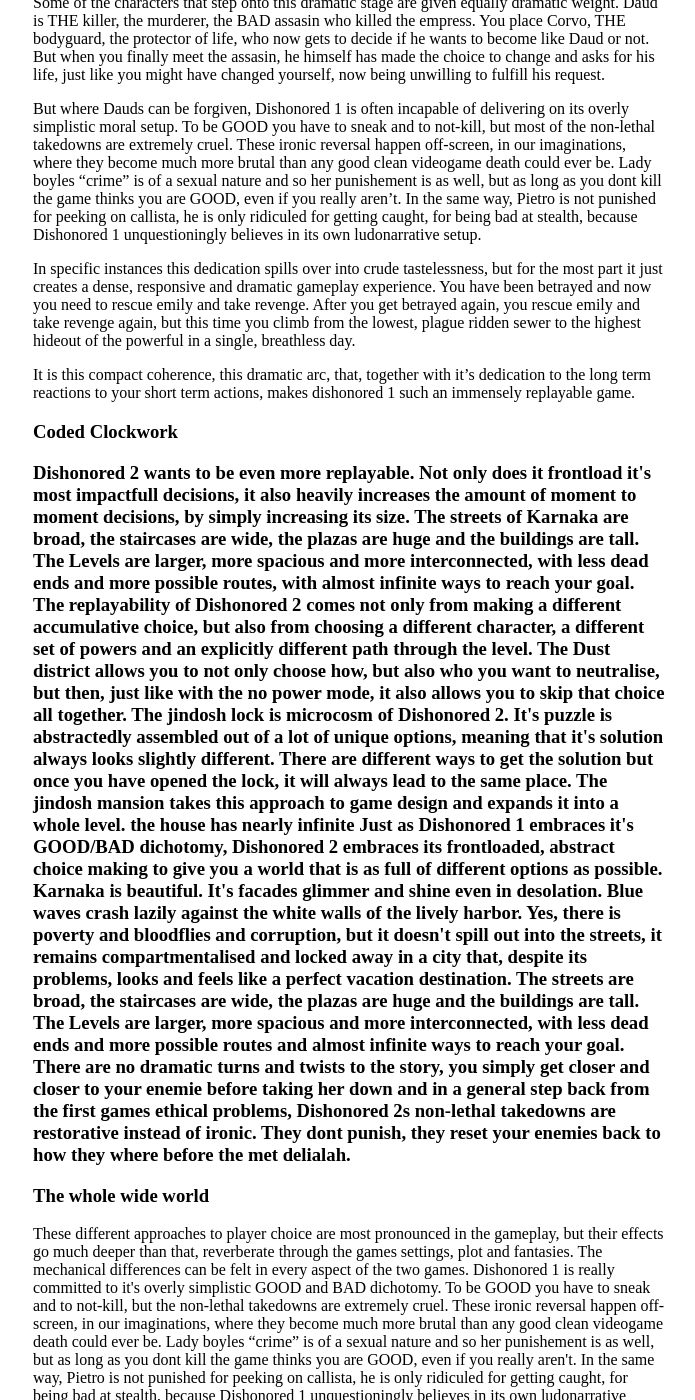
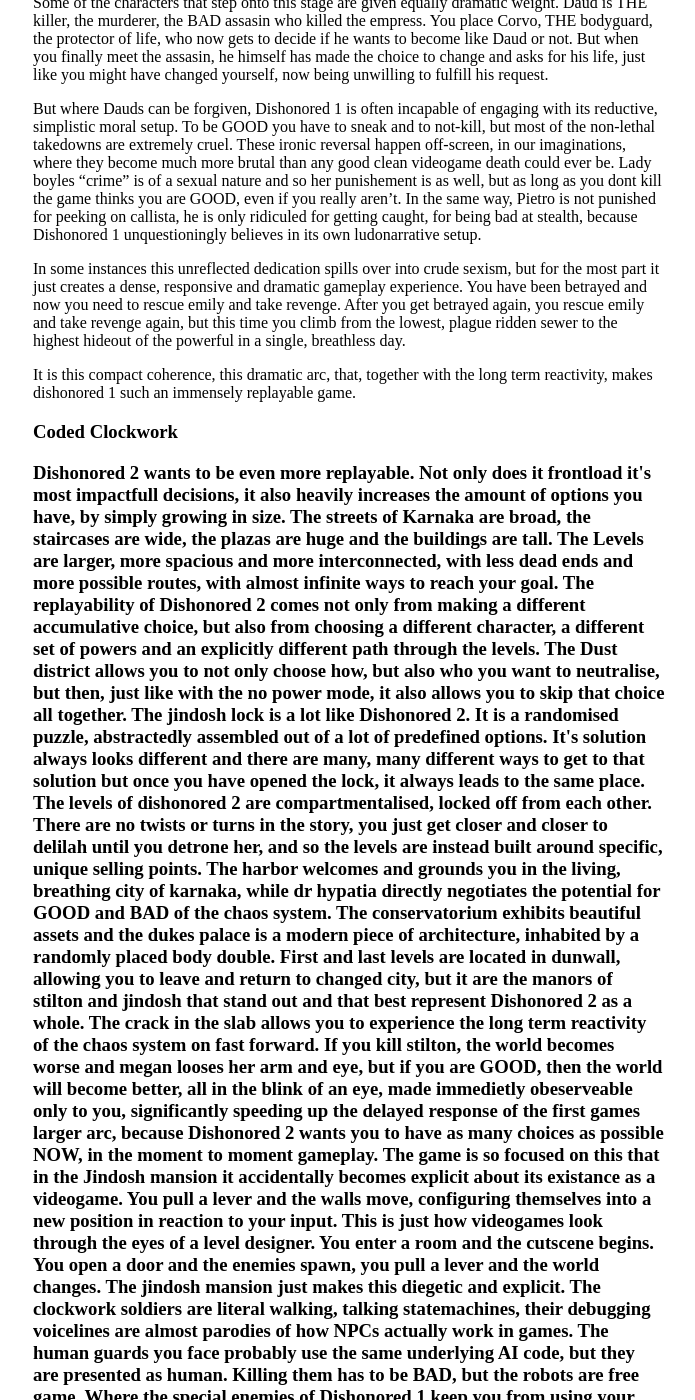
Before and after one commit to stuffedwombat/stuffedwombat.github.io, a Jekyll site: the page built from about_dishonored.md, in a window 1280 px wide and 1400 px high, scrolled down 2668 px. Shown: the whole window, without its empty margins (291-986 px from the left). Built offline with Jekyll 4.4.1, drawn with Linux system fonts in a browser that asks for light colours; our own code applies the rules of GitHub Pages for plain Markdown files; comment, search, counter and statistics services are not loaded; some of the changed text lies outside the part shown.

Commit message:
Update about_dishonored.md

```diff
--- a/about_dishonored.md
+++ b/about_dishonored.md
@@ -56,63 +56,39 @@ Dishonored 2 runs on emergence.
 
 <h3> Dedication to Drama </h3>
 
-Where Dishonored 2 is open and free, Dishonored 1 is linear and claustrophibic.
-It is full of narrow streets and cramped staircases, full of dead ends and small alleys. This compact enviornment gives the developers an almost cinematic control over when and how you see the vistas in the difference, it allows them to pace levels as a series of open and closed spaces, as a collection of dramatic differences.
+And where Dishonored 2 is open and free, Dishonored 1 is linear and claustrophibic.
+It is full of narrow streets and cramped staircases, full of dead ends and small alleys. This compact enviornment gives the developers an almost cinematic control over when and how you see the vistas in the distance, it allows them to pace levels as a series of open and closed spaces, as a collection of dramatic differences.
 
 Dunwall is a city of light and dark, of rich and poor, of plague and parties, it is a city of GOOD and BAD, a place as full of contrasts as one would expect from all the theatre spotlights that have been left lying around.
 
-Some of the characters that step onto this dramatic stage are given equally dramatic weight.
+Some of the characters that step onto this stage are given equally dramatic weight.
 Daud is THE killer, the murderer, the BAD assasin who killed the empress. You place Corvo, THE bodyguard, the protector of life, who now gets to decide if he wants to become like Daud or not. But when you finally meet the assasin, he himself has made the choice to change and asks for his life, just like you might have changed yourself, now  being unwilling to fulfill his request.
 
-But where Dauds can be forgiven, Dishonored 1 is often incapable of delivering on its overly simplistic moral setup. To be GOOD you have to sneak and to not-kill, but most of the non-lethal takedowns are extremely cruel. These ironic reversal happen off-screen, in our imaginations, where they become much more brutal than any good clean videogame death could ever be. Lady boyles “crime” is of a sexual nature and so her punishement is as well, but as long as you dont kill the game thinks you are GOOD, even if you really aren't. In the same way, Pietro is not punished for peeking on callista, he is only ridiculed for getting caught, for being bad at stealth, because Dishonored 1 unquestioningly believes in its own ludonarrative setup.
+But where Dauds can be forgiven, Dishonored 1 is often incapable of engaging with its reductive, simplistic moral setup. To be GOOD you have to sneak and to not-kill, but most of the non-lethal takedowns are extremely cruel. These ironic reversal happen off-screen, in our imaginations, where they become much more brutal than any good clean videogame death could ever be. Lady boyles “crime” is of a sexual nature and so her punishement is as well, but as long as you dont kill the game thinks you are GOOD, even if you really aren't. In the same way, Pietro is not punished for peeking on callista, he is only ridiculed for getting caught, for being bad at stealth, because Dishonored 1 unquestioningly believes in its own ludonarrative setup.
 
- In specific instances this dedication spills over into crude tastelessness, but for the most part it just creates a dense, responsive and dramatic gameplay experience. You have been betrayed and now you need to rescue emily and take revenge. After you get betrayed again, you rescue emily and take revenge again, but this time you climb from the lowest, plague ridden sewer to the highest hideout of the powerful in a single, breathless day.
+In some instances this  unreflected dedication spills over into crude sexism, but for the most part it just creates a dense, responsive and dramatic gameplay experience. You have been betrayed and now you need to rescue emily and take revenge. After you get betrayed again, you rescue emily and take revenge again, but this time you climb from the lowest, plague ridden sewer to the highest hideout of the powerful in a single, breathless day.
 
-It is this compact coherence, this dramatic arc, that, together with it's dedication to the long term reactions to your short term actions, makes dishonored 1 such an immensely replayable game.
+It is this compact coherence, this dramatic arc, that, together with the long term reactivity, makes dishonored 1 such an immensely replayable game.
 
 <h3>Coded Clockwork<h3>
 
-Dishonored 2 wants to be even more replayable. Not only does it frontload it's most impactfull decisions, it also heavily increases the amount of moment to moment decisions, by simply increasing its size. The streets of Karnaka are broad, the staircases are wide, the plazas are huge and the buildings are tall. The Levels are larger, more spacious and more interconnected, with less dead ends and more possible routes, with almost infinite ways to reach your goal.
+Dishonored 2 wants to be even more replayable. Not only does it frontload it's most impactfull decisions, it also heavily increases the amount of options you have, by simply growing in size. The streets of Karnaka are broad, the staircases are wide, the plazas are huge and the buildings are tall. The Levels are larger, more spacious and more interconnected, with less dead ends and more possible routes, with almost infinite ways to reach your goal.
 
-The replayability of Dishonored 2 comes not only from making a different accumulative choice, but also from choosing a different character, a different set of powers and an explicitly different path through the level. The Dust district allows you to not only choose how, but also who you want to neutralise, but then, just like with the no power mode, it also allows you to skip that choice all together.
+The replayability of Dishonored 2 comes not only from making a different accumulative choice, but also from choosing a different character, a different set of powers and an explicitly different path through the levels. The Dust district allows you to not only choose how, but also who you want to neutralise, but then, just like with the no power mode, it also allows you to skip that choice all together.
 
-The jindosh lock is microcosm of Dishonored 2. It's puzzle is abstractedly assembled out of a lot of unique options, meaning that it's solution always looks slightly different. There are different ways to get the solution but once you have opened the lock, it will always lead to the same place.
+The jindosh lock is a lot like Dishonored 2. It is a randomised puzzle, abstractedly assembled out of a lot of predefined options. It's solution always looks different and there are many, many different ways to get to that solution but once you have opened the lock, it always leads to the same place.
 
-The jindosh mansion takes this approach to game design and expands it into a whole level. the house has nearly infinite
+The levels of dishonored 2 are compartmentalised, locked off from each other. There are no twists or turns in the story, you just get closer and closer to delilah until you detrone her, and so the levels are instead built around specific, unique selling points.
 
+The harbor welcomes and grounds you in the living, breathing city of karnaka, while dr hypatia directly negotiates the potential for GOOD and BAD of the chaos system. The conservatorium exhibits beautiful assets and the dukes palace is a modern piece of architecture, inhabited by a randomly placed body double. First and last levels are located in dunwall, allowing you to leave and return to changed city, but it are the manors of stilton and jindosh that stand out and that best represent Dishonored 2 as a whole.
 
-Just as Dishonored 1 embraces it's GOOD/BAD dichotomy, Dishonored 2 embraces its frontloaded, abstract choice making to give you a world that is as full of different options as possible.
+The crack in the slab allows you to experience the long term reactivity of the chaos system on fast forward. If you kill stilton, the world becomes worse and megan looses her arm and eye, but if you are GOOD, then the world will become better, all in the blink of an eye, made immedietly obeserveable only to you, significantly speeding up the delayed response of the first games larger arc, because Dishonored 2 wants you to have as many choices as possible NOW, in the moment to moment gameplay.
 
-Karnaka is beautiful. It's facades glimmer and shine even in desolation. Blue waves crash lazily against the white walls of the lively harbor. Yes, there is poverty and bloodflies and corruption, but it doesn't spill out into the streets, it remains compartmentalised and locked away in a city that, despite its problems, looks and feels like a perfect vacation destination. The streets are broad, the staircases are wide, the plazas are huge and the buildings are tall. The Levels are larger, more spacious and more interconnected, with less dead ends and more possible routes and almost infinite ways to reach your goal.
+The game is so focused on this that in the Jindosh mansion it accidentally becomes explicit about its existance as a videogame. You pull a lever and the walls move, configuring themselves into a new position in reaction to your input. This is just how videogames look through the eyes of a level designer. You enter a room and the cutscene begins. You open a door and the enemies spawn, you pull a lever  and the world changes. The jindosh mansion just makes this diegetic and explicit.
 
-There are no dramatic turns and twists to the story,  you simply get closer and closer to your enemie before taking her down and in a general step back from the first games ethical problems, Dishonored 2s non-lethal takedowns are restorative instead of ironic. They dont punish, they reset your enemies back to how they where before the met delialah.
+The clockwork soldiers are literal walking, talking statemachines, their debugging voicelines are almost parodies of how NPCs actually work in games. The human guards you face probably use the same underlying AI code, but they are presented as human. Killing them has to be BAD, but the robots are free game.
 
-
-
-<h3> The whole wide world </h3>
-
-These different approaches to player choice are most pronounced in the gameplay, but their effects go much deeper than that, reverberate through the games settings, plot and fantasies. The mechanical differences can be felt in every aspect of the two games.
-
-Dishonored 1 is really committed to it's overly simplistic GOOD and BAD dichotomy.
-To be GOOD you have to sneak and to not-kill, but the non-lethal takedowns are extremely cruel. These ironic reversal happen off-screen, in our imaginations, where they become much more brutal than any good clean videogame death could ever be. Lady boyles “crime” is of a sexual nature and so her punishement is as well, but as long as you dont kill the game thinks you are GOOD, even if you really aren't. In the same way, Pietro is not punished for peeking on callista, he is only ridiculed for getting caught, for being bad at stealth, because Dishonored 1 unquestioningly believes in its own ludonarrative setup. Daud is the BAD, murdering Assasin, while you are the GOOD bodyguard who protects life, but when you meet again, your roles might have changed.
-
-Dunwall is as full of contrasts as you would expect from all the spotlights that have been left lying around, its a city of rich and poor, of bright and dark, of healthy and sick, of GOOD and BAD, a city that runs on a dramatic arc, where you get betrayed, have to rescue emily and take revenge. The first two levels follow the same structure and introduce the city before the sokolv bridge and lady boaylse social stealth mix up the gameplay. Inbetween missions the many NPCs of the hounds pit pub react to your choices and give you your sidequest. After you get betrayed again, you rescue emily and take revenge again, but this time you climb from the lowest, plague ridden sewer to the highest hideout of the powerful in a single, breathless day.
-
-
-Because Karnaka is beautiful. It's facades glimmer and shine even in desolation and corruption. Blue waves crash lazily against the white walls of the lively harbor. The bloodflies dont spill out of their infected houses. Wide staircases run through tall buildings, connecting appartements and balconies to huge plazas and broad streets as you make your way through a city that feels like a perfect vacation destination.
-
-In a general move away from the ethical problems of the first game, nonlethal takedowns are no longer ironic reversals but restorative, resetting your targets to how they were before theymet delilah. Only Jindosh, the arrogant tech bro stand-in gets it bad, perhaps as a kind of apology for what happened to Lady Boyle.
-
-Instead of Daud, Dishonored 2 uses Dr. Hypatia to reflect the potential for GOOD and BAD that the player carries within them, but instead of having that confrontation at the end of the game,
-
-* All missions are small steps towards your single, overarching goal of bringing down delilah. The levels you travel through are disconnected from one another and instead all have memorable, unique selling points. As usual, the jindosh mansion and the crack in the slab stand out.
-
-* The Stilton manor allows you to experience the long term effects of your short term actions in fast forward. If you kill stilton, the world becomes BAD, if you dont kill him, the world become GOOD, but the change happens instantly and does not spill over into the gameplay of the other levels.
-
-* Jindosh Mansion is a level designers dream. Just like the testing chambers of Portal, it makes the artificial nature of videogames diegetic. The debugging voicelines of the clockwork soldiers run on the same code as the barks of human NPCs, but they have more movement options than humans, they are more versatile. They allow you to have FUN while fighting them because they are not alive and therefor, destroying them is not BAD.
-
-Dishonored 2 is like the jindosh lock. It only leads to one place, but how you open it is always different.
-Dishonored 1 is like the water lock.  There is only one way through it, but the place it leads to varies.
+Where the special enemies of Dishonored 1 keep you from using your powers and counter your height advantage, the clockwork soldiers do not restrict you. Instead they have more options themselves. They can jump and walk and run and shoot and fight and overheat and they can be hacked and confused and beheaded and to explain all of their game states, they have to be machines, they have to be explicitly artificial, they have to reveal that they are running on coded clockwork.
 
 <h3>ImSim</h3>
 
```
